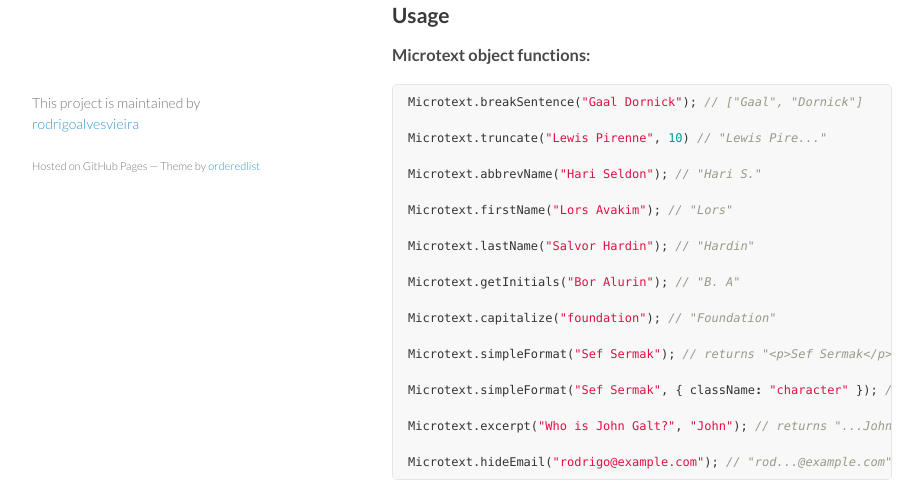
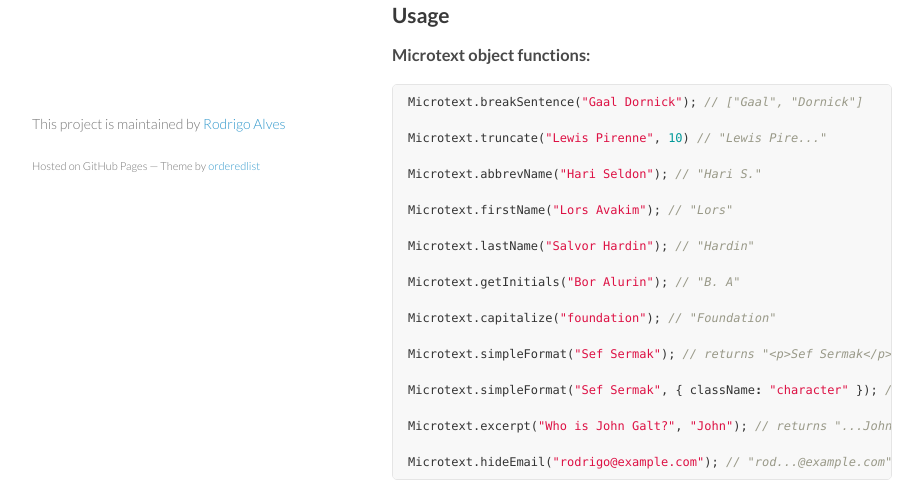
Before and after one commit to rodrigoalvesvieira/microtext.js, a plain HTML site: page index.html in a window 1280 px wide. Shown: the part 555-1038 px from the top of the page, without its empty margins (178-1101 px from the left). Drawn offline with Linux system fonts and the light colour scheme.

Commit message:
Improving website

```diff
--- a/index.html
+++ b/index.html
@@ -3,7 +3,7 @@
   <head>
     <meta charset="utf-8">
     <meta http-equiv="X-UA-Compatible" content="chrome=1">
-    <title>Microtext.js by rodrigoalvesvieira</title>
+    <title>Microtext.js by Rodrigo Alves (rodrigoalvesvieira)</title>
 
     <link rel="stylesheet" href="stylesheets/styles.css">
     <link rel="stylesheet" href="stylesheets/pygment_trac.css">
@@ -113,7 +113,7 @@ OF CONTRACT, TORT OR OTHERWISE, ARISING FROM, OUT OF OR IN CONNECTION
 WITH THE SOFTWARE OR THE USE OR OTHER DEALINGS IN THE SOFTWARE.</p>
       </section>
       <footer>
-        <p>This project is maintained by <a href="https://github.com/rodrigoalvesvieira">rodrigoalvesvieira</a></p>
+        <p>This project is maintained by <a href="https://github.com/rodrigoalvesvieira">Rodrigo Alves</a></p>
         <p><small>Hosted on GitHub Pages &mdash; Theme by <a href="https://github.com/orderedlist">orderedlist</a></small></p>
       </footer>
     </div>
```
Also changed, not shown: javascripts/microtext.min.js (added, +8 -0 lines), README.md.
